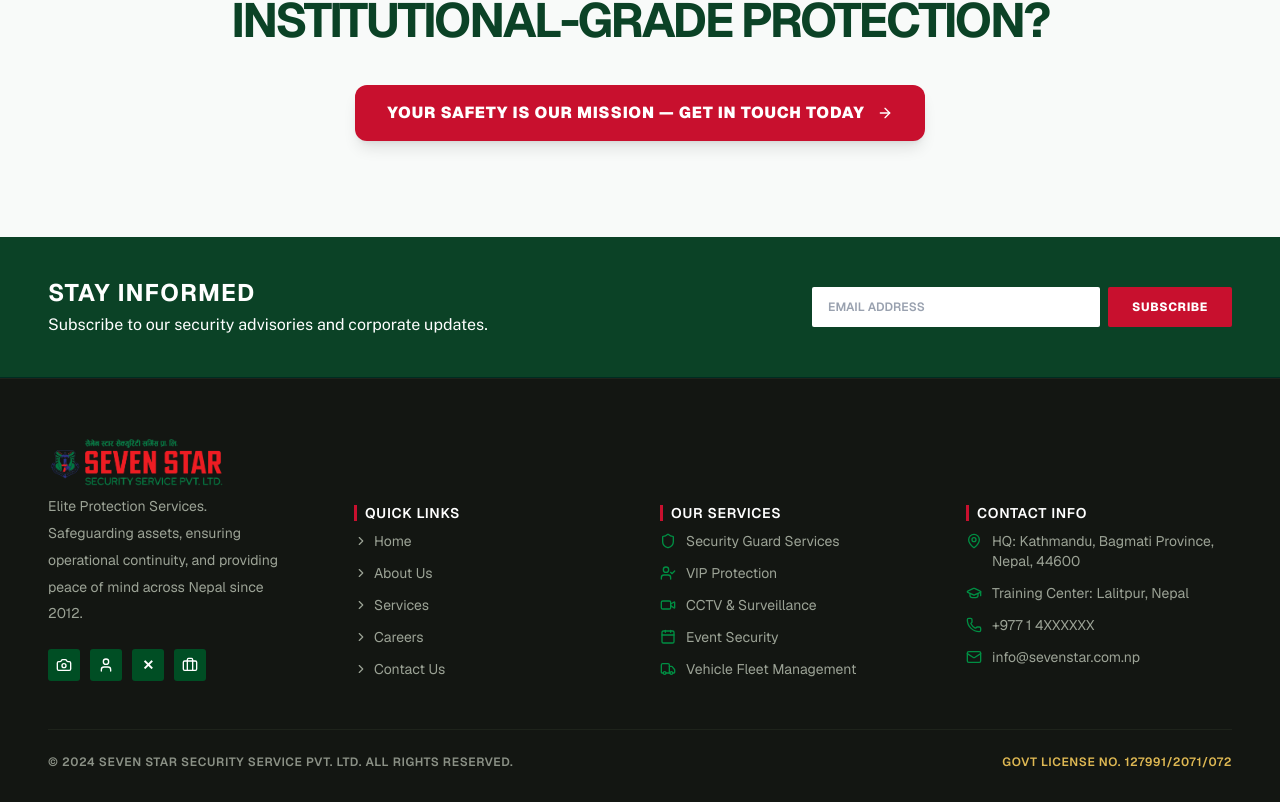
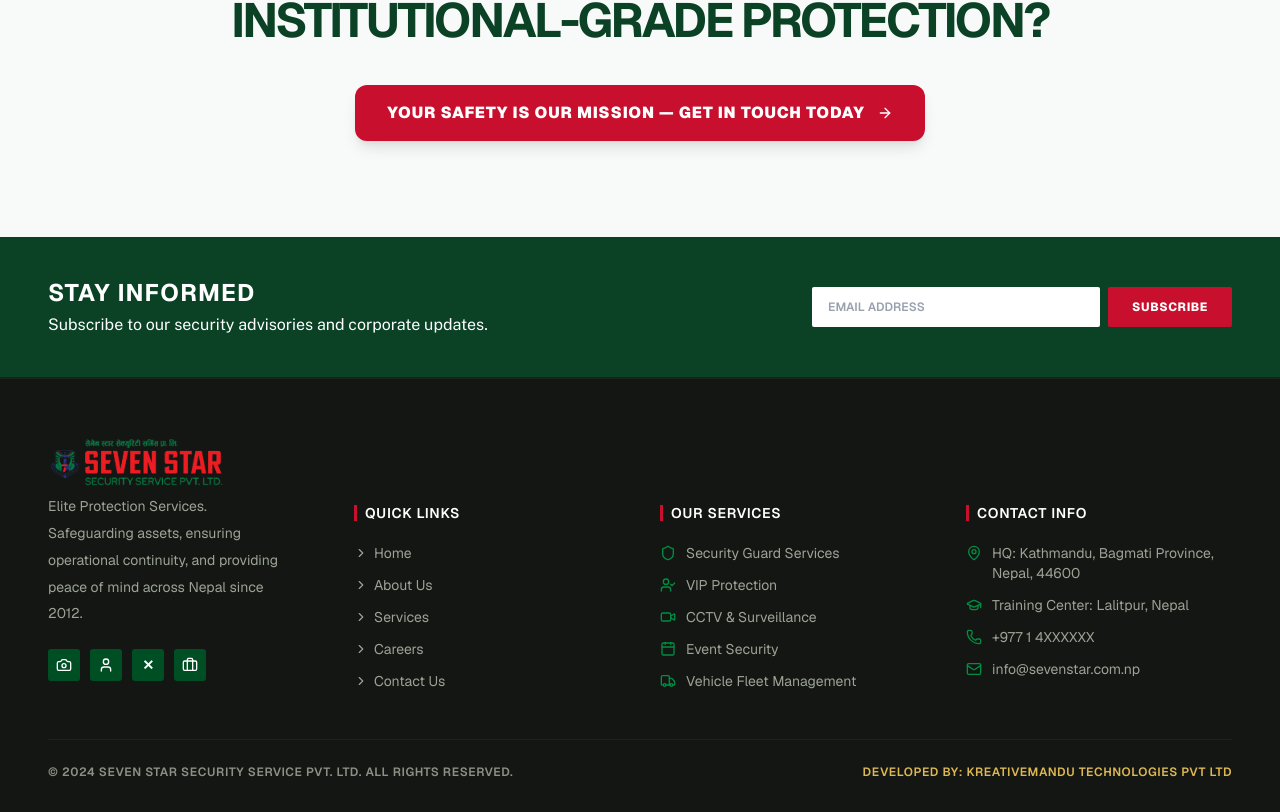
Before and after one commit to sevenstarsecurity/sevenstar_frontend, a Next.js app: page / in a window 1280 px wide. Shown: the part 3407-4219 px from the top of the page. Built offline with nearby package versions, Linux system fonts and the light colour scheme.

Commit message:
fixed footer

```diff
--- a/src/components/layout/Footer.tsx
+++ b/src/components/layout/Footer.tsx
@@ -79,7 +79,7 @@ export const Footer: React.FC = () => {
 
           {/* Column 2: QUICK LINKS */}
           <div className="space-y-4 lg:pt-[68px] flex flex-col items-center sm:items-start text-center sm:text-left">
-            <div className="flex items-center gap-2 mb-2">
+            <div className="flex items-center gap-2 mb-5">
               <span className="w-[3px] h-4 bg-[#c8102e] inline-block flex-shrink-0" />
               <h4 className="text-sm font-semibold text-white uppercase tracking-wider">
                 QUICK LINKS
@@ -109,7 +109,7 @@ export const Footer: React.FC = () => {
 
           {/* Column 3: OUR SERVICES */}
           <div className="space-y-4 lg:pt-[68px] flex flex-col items-center sm:items-start text-center sm:text-left">
-            <div className="flex items-center gap-2 mb-2">
+            <div className="flex items-center gap-2 mb-5">
               <span className="w-[3px] h-4 bg-[#c8102e] inline-block flex-shrink-0" />
               <h4 className="text-sm font-semibold text-white uppercase tracking-wider">
                 OUR SERVICES
@@ -142,7 +142,7 @@ export const Footer: React.FC = () => {
 
           {/* Column 4: CONTACT INFO */}
           <div className="space-y-4 lg:pt-[68px] flex flex-col items-center sm:items-start text-center sm:text-left">
-            <div className="flex items-center gap-2 mb-2">
+            <div className="flex items-center gap-2 mb-5">
               <span className="w-[3px] h-4 bg-[#c8102e] inline-block flex-shrink-0" />
               <h4 className="text-sm font-semibold text-white uppercase tracking-wider">
                 CONTACT INFO
@@ -176,7 +176,7 @@ export const Footer: React.FC = () => {
         <div className="pt-6 border-t border-[#1e231b] flex flex-col sm:flex-row items-center justify-between gap-3 text-[11px] md:text-xs font-semibold tracking-wider uppercase text-[#8b9186] text-center sm:text-left">
           <p>© 2024 SEVEN STAR SECURITY SERVICE PVT. LTD. ALL RIGHTS RESERVED.</p>
           <div className="text-[#deb853]">
-            <span>GOVT LICENSE NO. 127991/2071/072</span>
+            <span>Developed by: KREATIVEMANDU TECHNOLOGIES PVT LTD</span>
           </div>
         </div>
       </div>
```
